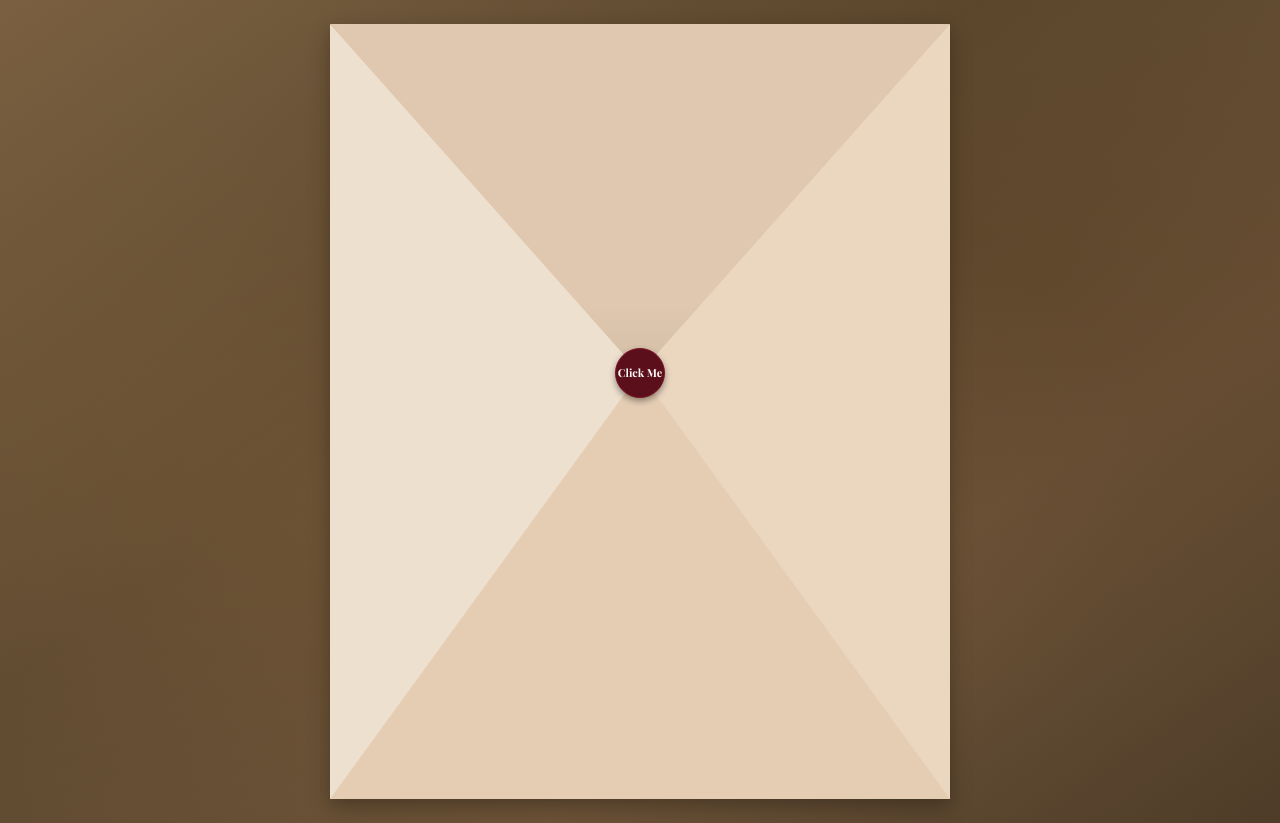
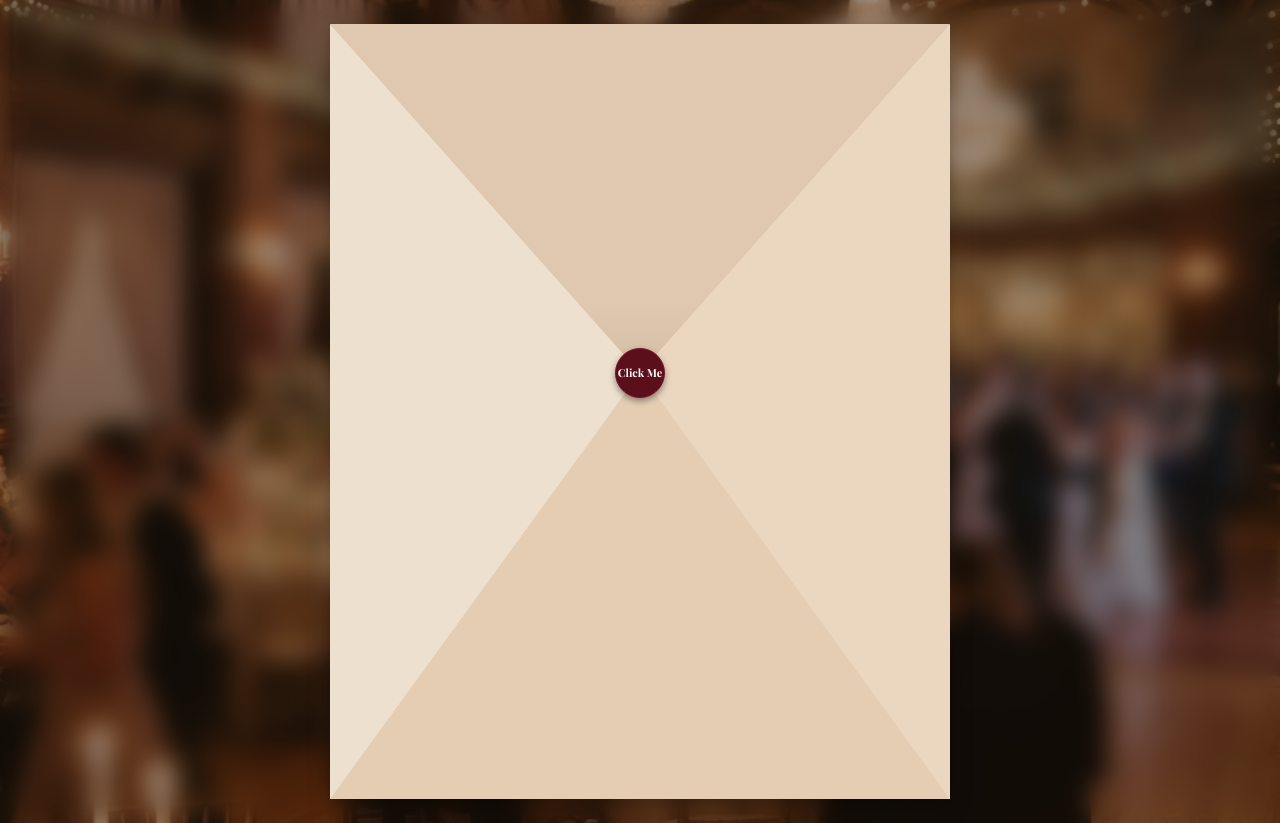
Before and after one commit to Michaeliskingbd/foreverplannedbyfaith-frontend, a React (Vite) app: page / in a window 1280 px wide. Built offline with nearby package versions, Linux system fonts and the light colour scheme; a web font is replaced by a local one.

Commit message:
first commit

```diff
--- a/src/App.css
+++ b/src/App.css
@@ -2,15 +2,26 @@
    PAGE WRAPPER
    ══════════════════════════════════════════════ */
 .page-wrapper {
+  position: relative;
   min-height: 100svh;
   display: flex;
   align-items: center;
   justify-content: center;
   padding: 24px 12px;
-  background:
-    radial-gradient(ellipse at 30% 60%, rgba(120, 90, 55, 0.6) 0%, transparent 60%),
-    radial-gradient(ellipse at 75% 30%, rgba(90, 65, 35, 0.5) 0%, transparent 55%),
-    linear-gradient(145deg, #7a6040 0%, #5c4830 40%, #6b5238 70%, #4e3c28 100%);
+  background-image: url('./assets/wedding_bg.png');
+  background-size: cover;
+  background-position: center;
+  background-attachment: fixed;
+  z-index: 1;
+}
+
+.page-wrapper::before {
+  content: '';
+  position: absolute;
+  inset: 0;
+  background: rgba(40, 25, 15, 0.45); /* Warm dark overlay */
+  backdrop-filter: blur(12px);
+  z-index: -1;
 }
 
 /* ══════════════════════════════════════════════
```
Also changed, not shown: src/assets/wedding_bg.png (added).
